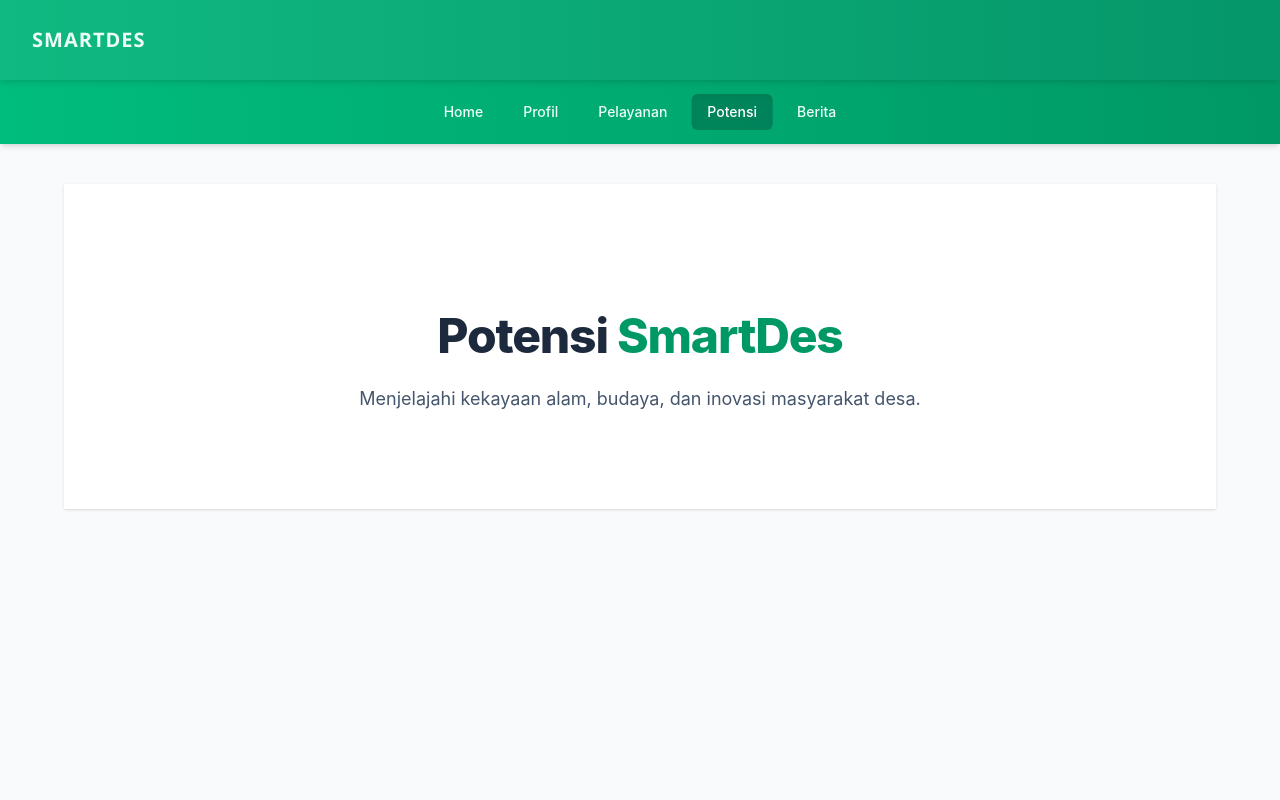
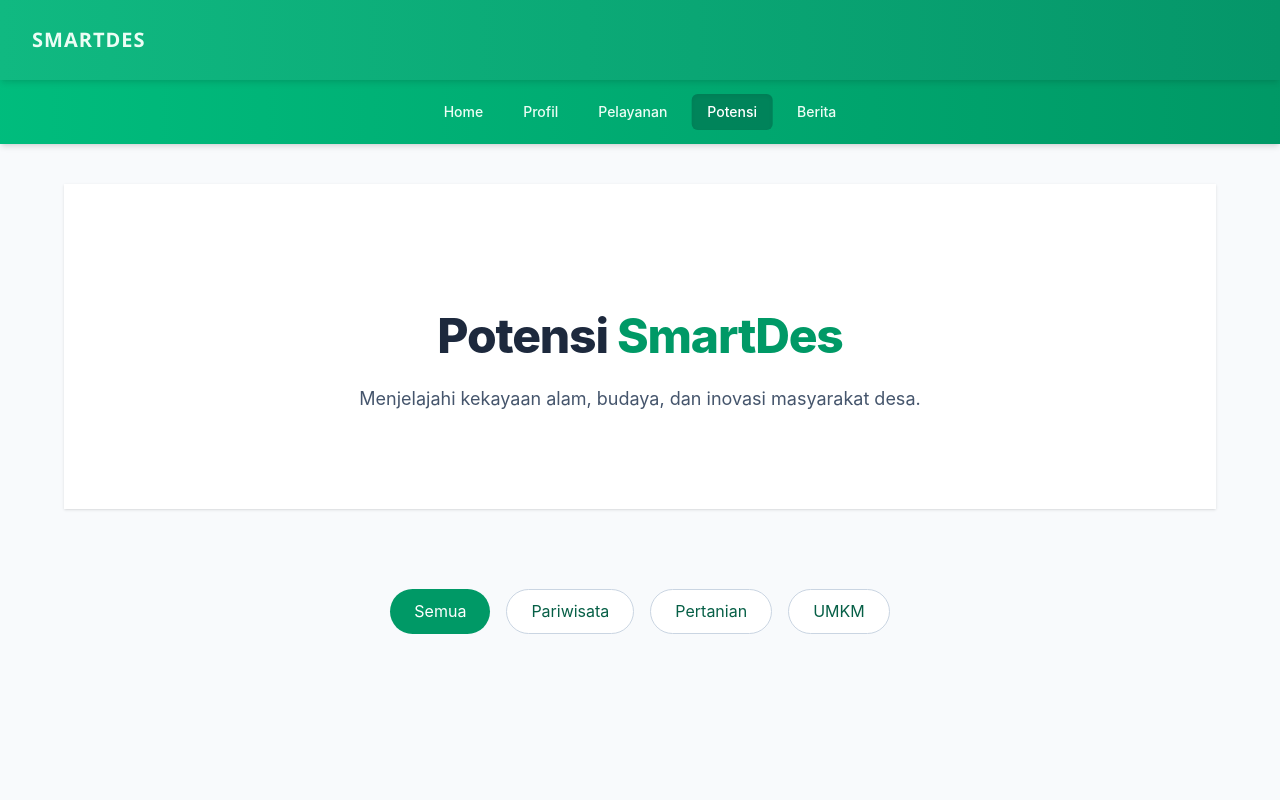
Before and after one commit to muhammadarlianoscar-uti/TA-WEB-24-SEMBADE, a Next.js app in the folder my-app/: page /potensi in a window 1280 px wide. Shown: the top 800 px of the page. Built offline with nearby package versions, Linux system fonts and the light colour scheme.

Commit message:
menambahkan tombol filter kategori

```diff
--- a/my-app/app/potensi/page.tsx
+++ b/my-app/app/potensi/page.tsx
@@ -26,6 +26,7 @@ const potensiData = [
     }
   ];
 const categories = ['Semua', 'Pariwisata', 'Pertanian', 'UMKM'];
+const filteredData = activeFilter === 'Semua' ? potensiData : potensiData.filter( (item) => item.category === activeFilter );
 
 
   return (
@@ -43,6 +44,37 @@ const categories = ['Semua', 'Pariwisata', 'Pertanian', 'UMKM'];
           </div>
         </div>
       </section>
-    </div>
-  );
+      <section className="py-10">
+
+      <div className="flex flex-wrap justify-center gap-4 py-10">
+
+        {categories.map((category) => (
+
+          <button
+            key={category}
+            onClick={() => setActiveFilter(category)}
+            className={`px-6 py-2 rounded-full
+
+            ${
+              activeFilter === category
+
+                ? 'bg-emerald-600 text-white'
+
+                : 'bg-white border border-slate-300'
+            }`}
+          >
+
+            {category}
+
+          </button>
+
+        ))}
+
+      </div>
+
+    </section>
+
+  </div>
+
+);
 }
```
